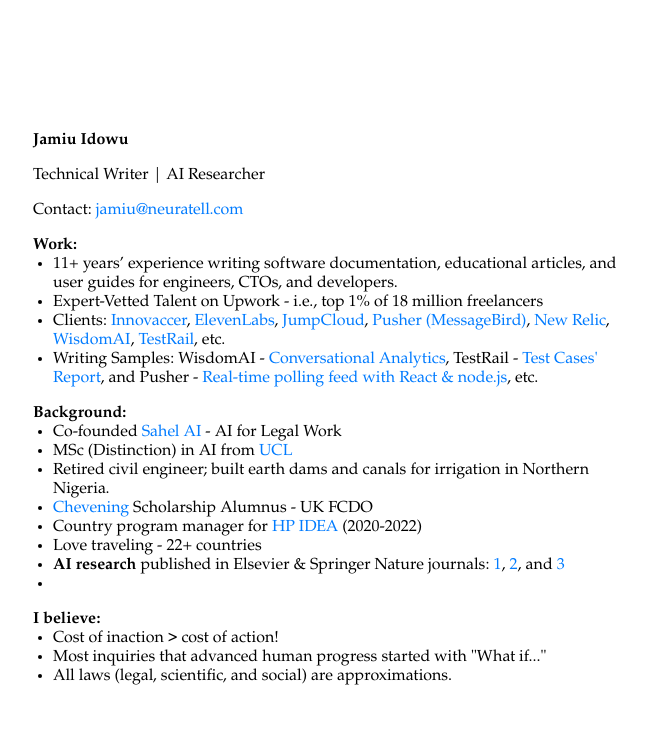
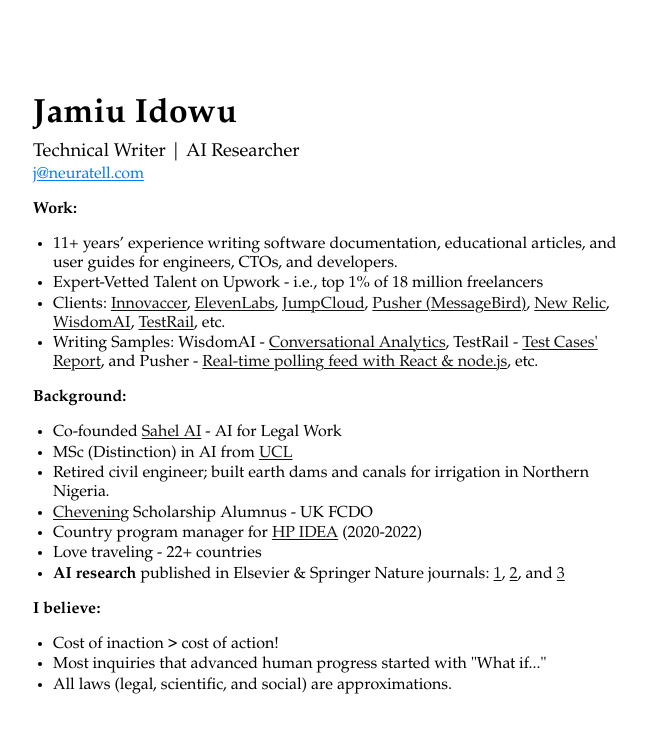
Before and after one commit to Consmart18/neuratell, a plain HTML site: page index.html in a window 1280 px wide. Shown: the whole page, without its empty margins (307-954 px from the left). Drawn offline with Linux system fonts and the light colour scheme.

Commit message:
Update index.html

```diff
--- a/index.html
+++ b/index.html
@@ -9,47 +9,72 @@
 
     <style>
         body {
-            font-family: Garamond;
+            font-family: Garamond, 'Times New Roman', Times, serif;
             margin: 0;
             padding: 0;
             display: flex;
             justify-content: center;
             align-items: center;
             height: 100vh;
+            background: #fff;
         }
         .container {
             width: 60%;
-            max-width: 600px; /* Adjusted for maximum width */
+            max-width: 600px;
         }
-        h3, p, li, a {
-            font-size: 1em; /* Use em for relative font size */
+        h3 {
+            font-size: 2.1em;
+            font-weight: 800;
+            letter-spacing: 0.01em;
+            margin: 0 0 0.17em 0; /* reduced bottom margin */
         }
-        h3, .no-space-after {
-            margin-bottom: 0;
+        .subtitle {
+            font-size: 1.15em;
+            font-weight: 400;
+            margin: 0 0 0.13em 0; /* less space below */
         }
-        .space-after {
-            margin-bottom: 1em;
+        .contact {
+            margin: 0 0 0.5em 0; /* reduced space below */
+        }
+        .contact a {
+            color: #007bff !important;
+            text-decoration: underline;
         }
         ul {
             list-style-type: disc;
-            padding-left: 1.25em; /* Adjusted to em */
+            padding-left: 1.25em;
             margin-top: 0;
-            margin-bottom: 0;
+            margin-bottom: 0.65em;
+        }
+        li {
+            font-size: 1em;
+            font-weight: 400;
+            margin-bottom: 0.09em;
         }
         a {
-            color: #007bff;
-            text-decoration: none;
+            color: #111;
+            text-decoration: underline;
+            text-underline-offset: 2px;
+            text-decoration-thickness: 1px;
+            font-weight: inherit;
+            transition: opacity 0.2s;
         }
         a:hover {
-            text-decoration: underline;
+            opacity: 0.8;
         }
-
+        /* Only keep email link blue */
+        .contact a {
+            color: #007bff !important;
+        }
         @media (max-width: 600px) {
             .container {
-                width: 90%; /* Increased width for small screens */
+                width: 92%;
             }
-            h3, p, li, a {
-                font-size: 1.125em; /* Slightly larger font size for small screens */
+            h3 {
+                font-size: 1.38em;
+            }
+            .subtitle {
+                font-size: 1.08em;
             }
         }
     </style>
@@ -57,16 +82,15 @@
 <body>
     <div class="container">
         <h3>Jamiu Idowu</h3>
-        <p class="subtitle">Technical Writer | AI Researcher</p>
-        <p class="contact">Contact: <a href="mailto:jamiu@neuratell.com">jamiu@neuratell.com</a></p>
+        <div class="subtitle">Technical Writer | AI Researcher</div>
+        <div class="contact"><a href="mailto:j@neuratell.com">j@neuratell.com</a></div>
 
         <p class="no-space-after"><strong>Work:</strong></p>
         <ul>
             <li>11+ years’ experience writing software documentation, educational articles, and user guides for engineers, CTOs, and developers.</li>
-            <li>Expert-Vetted Talent on Upwork - i.e., top 1% of 18  million freelancers</li>
+            <li>Expert-Vetted Talent on Upwork - i.e., top 1% of 18 million freelancers</li>
             <li>Clients: <a href="https://innovaccer.com/" target="_blank">Innovaccer</a>, <a href="https://elevenlabs.io/" target="_blank">ElevenLabs</a>, <a href="https://jumpcloud.com/" target="_blank">JumpCloud</a>, <a href="https://pusher.com/" target="_blank">Pusher (MessageBird)</a>, <a href="https://newrelic.com/" target="_blank">New Relic</a>, <a href="https://www.askwisdom.ai/" target="_blank">WisdomAI</a>, <a href="https://www.testrail.com/" target="_blank">TestRail</a>, etc. </li>
             <li>Writing Samples: WisdomAI - <a href="https://www.askwisdom.ai/ai-for-business-intelligence/conversational-analytics" target="_blank">Conversational Analytics</a>, TestRail - <a href="https://support.testrail.com/hc/en-us/articles/9171491041428-Comparison-for-Cases-Results-report" target="_blank">Test Cases' Report</a>, and Pusher - <a href="https://pusher.com/tutorials/realtime-results-nodejs/" target="_blank">Real-time polling feed with React & node.js</a>, etc. </li>
-
         </ul>
 
         <p class="no-space-after"><strong>Background:</strong></p>
@@ -77,7 +101,7 @@
             <li><a href="https://www.chevening.org/" target="_blank">Chevening</a> Scholarship Alumnus - UK FCDO</li>
             <li>Country program manager for <a href="https://www.hp.com/emea_middle_east-en/solutions/education/idea-fellows.html" target="_blank">HP IDEA</a> (2020-2022)</li>
             <li>Love traveling - 22+ countries</li>
-            <li><strong>AI research</strong> published in Elsevier & Springer Nature journals: <a href="https://link.springer.com/article/10.1007/s40593-023-00389-4" target="_blank">1</a>, <a href="https://www.sciencedirect.com/science/article/pii/S2666920X24000705" target="_blank">2</a>, and <a href="https://link.springer.com/article/10.1007/s43681-024-00541-3" target="_blank">3</a> <li>
+            <li><strong>AI research</strong> published in Elsevier & Springer Nature journals: <a href="https://link.springer.com/article/10.1007/s40593-023-00389-4" target="_blank">1</a>, <a href="https://www.sciencedirect.com/science/article/pii/S2666920X24000705" target="_blank">2</a>, and <a href="https://link.springer.com/article/10.1007/s43681-024-00541-3" target="_blank">3</a></li>
         </ul>
 
         <p class="no-space-after"><strong>I believe:</strong></p>
@@ -86,7 +110,6 @@
             <li>Most inquiries that advanced human progress started with "What if..."</li>
             <li>All laws (legal, scientific, and social) are approximations.</li>
         </ul>
-
     </div>
 </body>
 </html>
```
